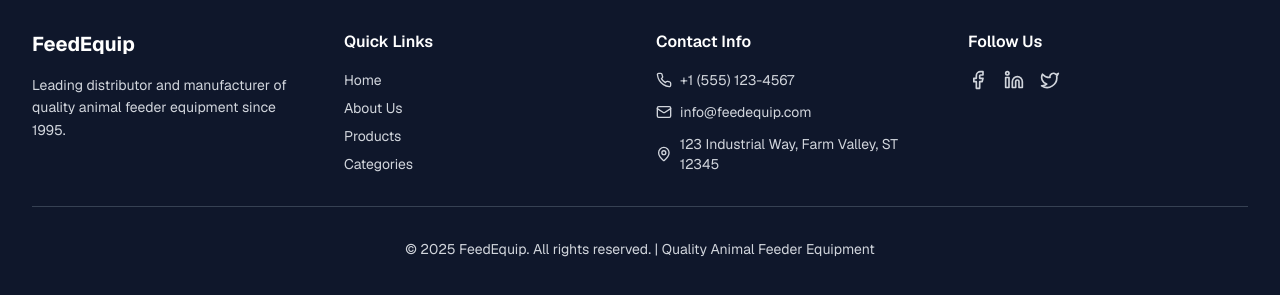
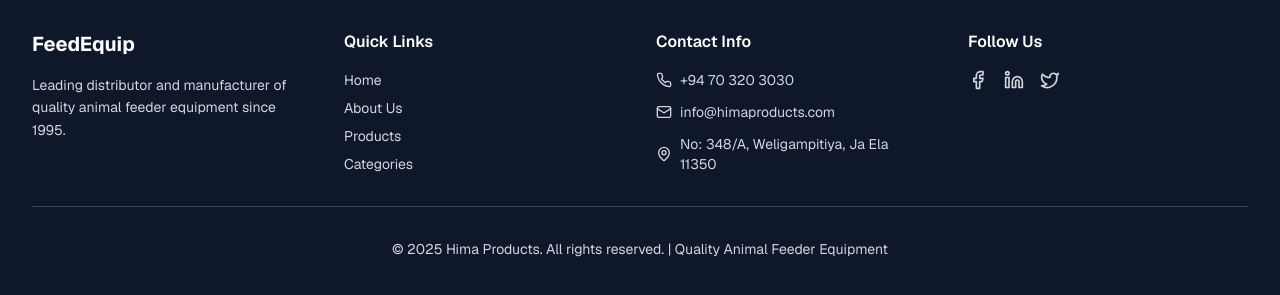
Before and after one commit to theDocklar/hima-products, a Next.js app: page / in a window 1280 px wide. Shown: the part 4193-4488 px from the top of the page. Built offline with nearby package versions, Linux system fonts and the light colour scheme.

Commit message:
fix: update footer contact information and copyright details

```diff
--- a/components/footer.tsx
+++ b/components/footer.tsx
@@ -60,15 +60,16 @@ export default function Footer() {
             <ul className="space-y-3 text-sm">
               <li className="flex items-center gap-2 text-gray-300">
                 <Phone size={16} />
-                <span>+1 (555) 123-4567</span>
+                <span>+94 70 320 3030</span>
               </li>
               <li className="flex items-center gap-2 text-gray-300">
                 <Mail size={16} />
-                <span>info@feedequip.com</span>
+                <span>info@himaproducts.com</span>
               </li>
               <li className="flex items-center gap-2 text-gray-300">
                 <MapPin size={16} />
-                <span>123 Industrial Way, Farm Valley, ST 12345</span>
+                <span>No: 348/A, Weligampitiya, Ja Ela 11350</span>
+                <span></span>
               </li>
             </ul>
           </div>
@@ -102,7 +103,7 @@ export default function Footer() {
         {/* Copyright */}
         <div className="border-t border-gray-700 pt-8">
           <p className="text-center text-gray-300 text-sm">
-            © 2025 FeedEquip. All rights reserved. | Quality Animal Feeder
+            © 2025 Hima Products. All rights reserved. | Quality Animal Feeder
             Equipment
           </p>
         </div>
```
